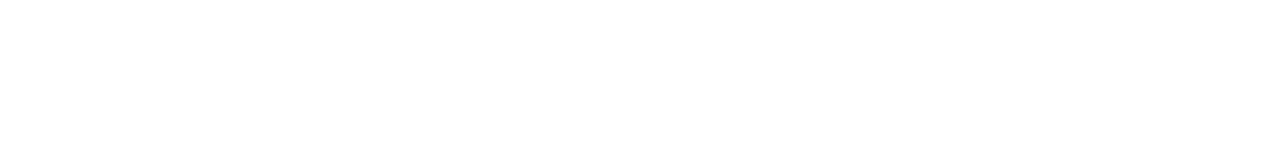
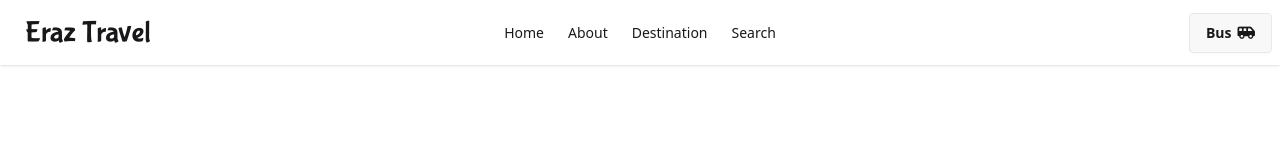
Before and after one commit to salman60mahmud/eraz-travel, a website: page Frontend/index.html in a window 1280 px wide. Drawn offline with nearby package versions, Linux system fonts and the light colour scheme.

Commit message:
navbar added

```diff
--- a/Frontend/index.html
+++ b/Frontend/index.html
@@ -1,22 +1,61 @@
 <!DOCTYPE html>
 <html lang="en">
+
 <head>
     <meta charset="UTF-8">
     <meta name="viewport" content="width=device-width, initial-scale=1.0">
-    <!-- tailwind css connection -->
+    <!-- tailwind css & daisyui connection -->
+    <link href="https://cdn.jsdelivr.net/npm/daisyui@5" rel="stylesheet" type="text/css" />
     <script src="https://cdn.jsdelivr.net/npm/@tailwindcss/browser@4"></script>
+    <!-- font awesome link added -->
+     <script src="https://kit.fontawesome.com/c48b450c15.js" crossorigin="anonymous"></script>
     <title>Eraz Travel</title>
     <!-- favicon added -->
     <link rel="shortcut icon" href="./images/favicon.png" type="image/x-icon">
+    <!-- css file added -->
+    <link rel="stylesheet" href="style.css">
 </head>
+
 <body>
 
     <!-- header section starts -->
     <header>
         <nav>
-
+            <div class="navbar bg-base-100 shadow-sm">
+                <div class="navbar-start">
+                    <div class="dropdown">
+                        <div tabindex="0" role="button" class="btn btn-ghost lg:hidden">
+                            <svg xmlns="http://www.w3.org/2000/svg" class="h-5 w-5" fill="none" viewBox="0 0 24 24"
+                                stroke="currentColor">
+                                <path stroke-linecap="round" stroke-linejoin="round" stroke-width="2"
+                                    d="M4 6h16M4 12h8m-8 6h16" />
+                            </svg>
+                        </div>
+                        <ul tabindex="-1"
+                            class="menu menu-sm dropdown-content bg-base-100 rounded-box z-1 mt-3 w-52 p-2 shadow">
+                            <li><a>Home</a></li>
+                            <li><a>About</a></li>
+                            <li><a>Destination</a></li>
+                            <li><a>Search</a></li>
+                        </ul>
+                    </div>
+                    <a class="btn btn-ghost text-3xl bubblegum">Eraz Travel</a>
+                </div>
+                <div class="navbar-center hidden lg:flex">
+                    <ul class="menu menu-horizontal px-1">
+                        <li><a>Home</a></li>
+                        <li><a>About</a></li>
+                        <li><a>Destination</a></li>
+                        <li><a>Search</a></li>
+                    </ul>
+                </div>
+                <div class="navbar-end">
+                    <a class="btn">Bus<i class="fa-solid fa-van-shuttle"></i></a>
+                </div>
+            </div>
         </nav>
     </header>
 
 </body>
+
 </html>
--- /dev/null
+++ b/Frontend/style.css
@@ -0,0 +1,9 @@
+@plugin "daisyui";
+
+/* bubblegum sans font added */
+@import url('https://fonts.googleapis.com/css2?family=Bubblegum+Sans&family=Raleway:ital,wght@0,100..900;1,100..900&display=swap');
+
+.bubblegum{
+     font-family: "Bubblegum Sans", sans-serif;
+     font-weight: 100;
+}
--- /dev/null
+++ b/package.json
@@ -0,0 +1,5 @@
+{
+  "devDependencies": {
+    "daisyui": "^5.3.8"
+  }
+}
```
Also changed, not shown: 1 other file.
